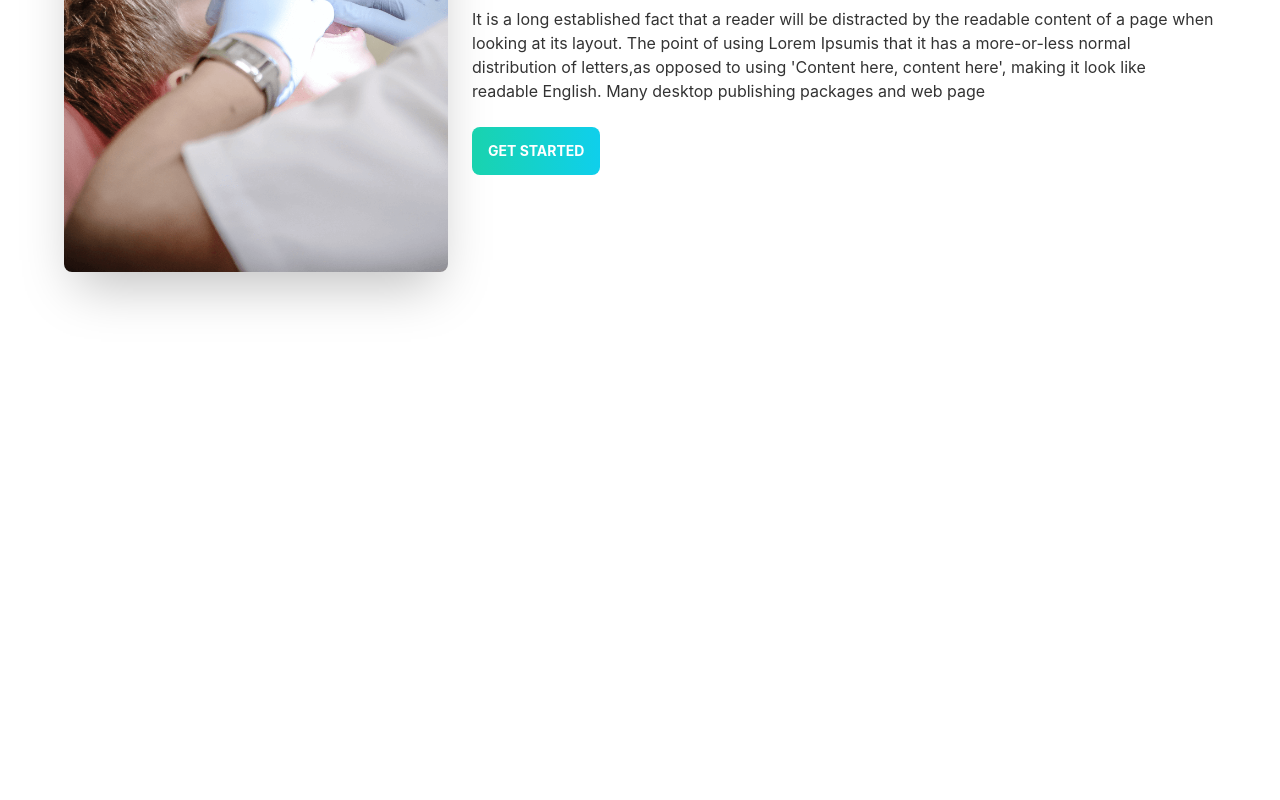
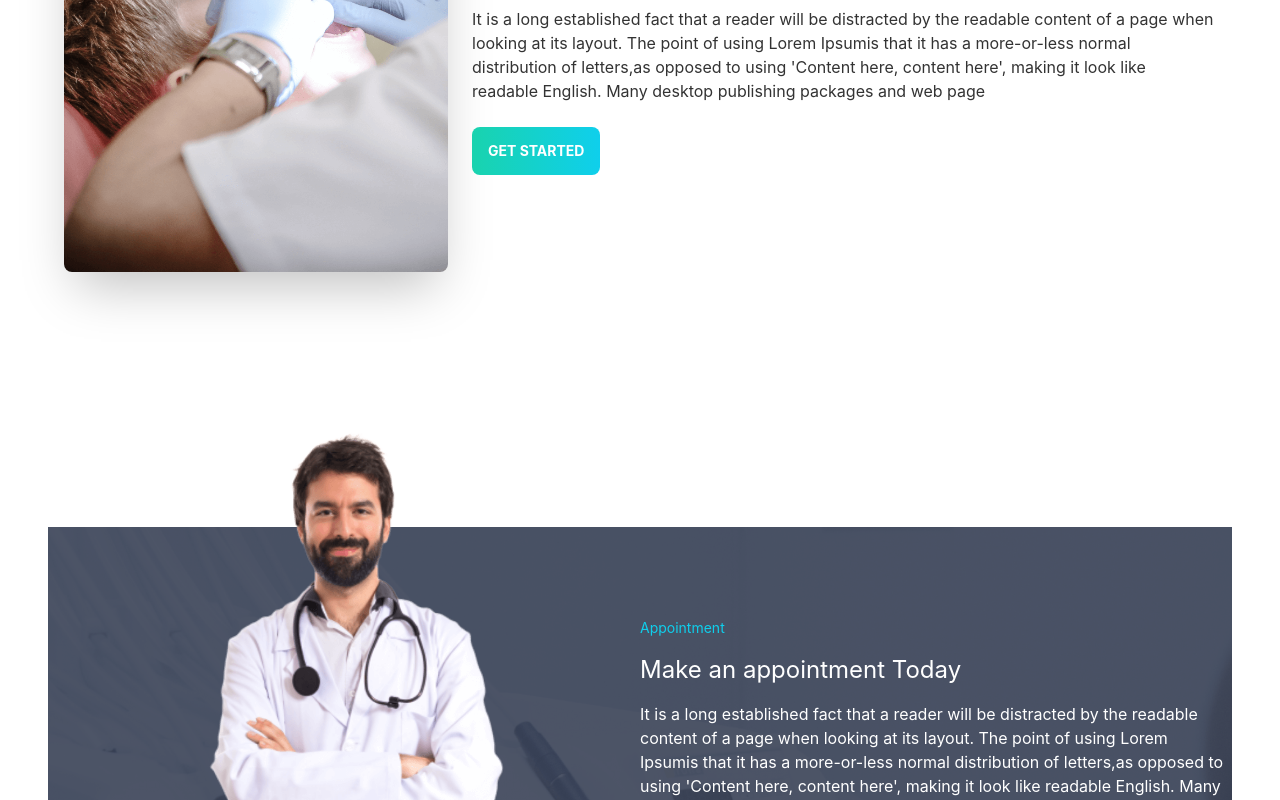
Before and after one commit to rumon5h/doctors-portal-client1, a React (Create React App) app: page / in a window 1280 px wide. Shown: the part 2000-2800 px from the top of the page. Before the commit the page ends 2431 px from the top, so only its background shows below. Built offline with nearby package versions, Linux system fonts and the light colour scheme.

Commit message:
Make an appointment section implementation done

```diff
--- /dev/null
+++ b/src/MakeAppointment.js
@@ -0,0 +1,24 @@
+import React from 'react';
+import doctor from './assets/images/doctor.png';
+import appointment from './assets/images/appointment.png';
+import PrimaryButton from './Pages/Shared/PrimaryButton';
+
+const MakeAppointment = () => {
+    return (
+        <div
+        style={{background: `url(${appointment})`}}
+        className='flex my-24  justify-center items-center'>
+            <div className='flex-1 hidden lg:block'>
+            <img className='mt-[-150px]' src={doctor} alt="" />
+            </div>
+            <div className='flex-1 p-4 lg:p-2'>
+                <h2 className='text-sm text-primary my-4'>Appointment</h2>
+                <h2 className='text-2xl text-white'>Make an appointment Today</h2>
+                <p className='text-white my-4'>It is a long established fact that a reader will be distracted by the readable content of a page when looking at its layout. The point of using Lorem Ipsumis that it has a more-or-less normal distribution of letters,as opposed to using 'Content here, content here', making it look like readable English. Many desktop publishing packages and web page</p>
+                <PrimaryButton>Get Started</PrimaryButton>
+            </div>
+        </div>
+    );
+};
+
+export default MakeAppointment;
--- a/src/Pages/Home/Banner.js
+++ b/src/Pages/Home/Banner.js
@@ -1,5 +1,6 @@
 import React from "react";
 import chair from "../../assets/images/chair.png";
+import PrimaryButton from "../Shared/PrimaryButton";
 
 const Banner = () => {
   return (
@@ -13,9 +14,7 @@
             industry. Lorem Ipsum has been the industry's standard dummy text
             ever since the
           </p>
-          <button className="btn bg-gradient-to-r from-secondary to-primary text-white font-bold border-none">
-            Get Started
-          </button>
+          <PrimaryButton>Get started</PrimaryButton>
         </div>
       </div>
     </div>
--- a/src/Pages/Home/Home.js
+++ b/src/Pages/Home/Home.js
@@ -1,4 +1,5 @@
 import React from 'react';
+import MakeAppointment from '../../MakeAppointment';
 import Banner from './Banner';
 import Info from './Info';
 import Services from './Services';
@@ -11,6 +12,7 @@
             <Info/>
             <Services/>
             <Terms/>
+            <MakeAppointment/>
         </div>
     );
 };
--- a/src/Pages/Home/Terms.js
+++ b/src/Pages/Home/Terms.js
@@ -1,5 +1,6 @@
 import React from "react";
-import treatment from '../../assets/images/treatment.png';
+import treatment from "../../assets/images/treatment.png";
+import PrimaryButton from "../Shared/PrimaryButton";
 
 const Terms = () => {
   return (
@@ -11,11 +12,18 @@
           className="max-w-sm rounded-lg shadow-2xl"
         />
         <div className="mt-5 lg:mt-0 lg:ml-2 ">
-          <h1 className="text-5xl font-bold">Exceptional Dental Care, on Your Terms</h1>
+          <h1 className="text-5xl font-bold">
+            Exceptional Dental Care, on Your Terms
+          </h1>
           <p className="py-6">
-          It is a long established fact that a reader will be distracted by the readable content of a page when looking at its layout. The point of using Lorem Ipsumis that it has a more-or-less normal distribution of letters,as opposed to using 'Content here, content here', making it look like readable English. Many desktop publishing packages and web page
+            It is a long established fact that a reader will be distracted by
+            the readable content of a page when looking at its layout. The point
+            of using Lorem Ipsumis that it has a more-or-less normal
+            distribution of letters,as opposed to using 'Content here, content
+            here', making it look like readable English. Many desktop publishing
+            packages and web page
           </p>
-          <button className="btn bg-gradient-to-r from-secondary to-primary text-white font-bold border-none">Get Started</button>
+          <PrimaryButton>Get Started</PrimaryButton>
         </div>
       </div>
     </div>
--- /dev/null
+++ b/src/Pages/Shared/PrimaryButton.js
@@ -0,0 +1,13 @@
+import React from 'react';
+
+const PrimaryButton = ({children}) => {
+    return (
+        <div>
+            <button className="btn bg-gradient-to-r from-secondary to-primary text-white font-bold border-none">
+            {children}
+          </button>
+        </div>
+    );
+};
+
+export default PrimaryButton;
```
